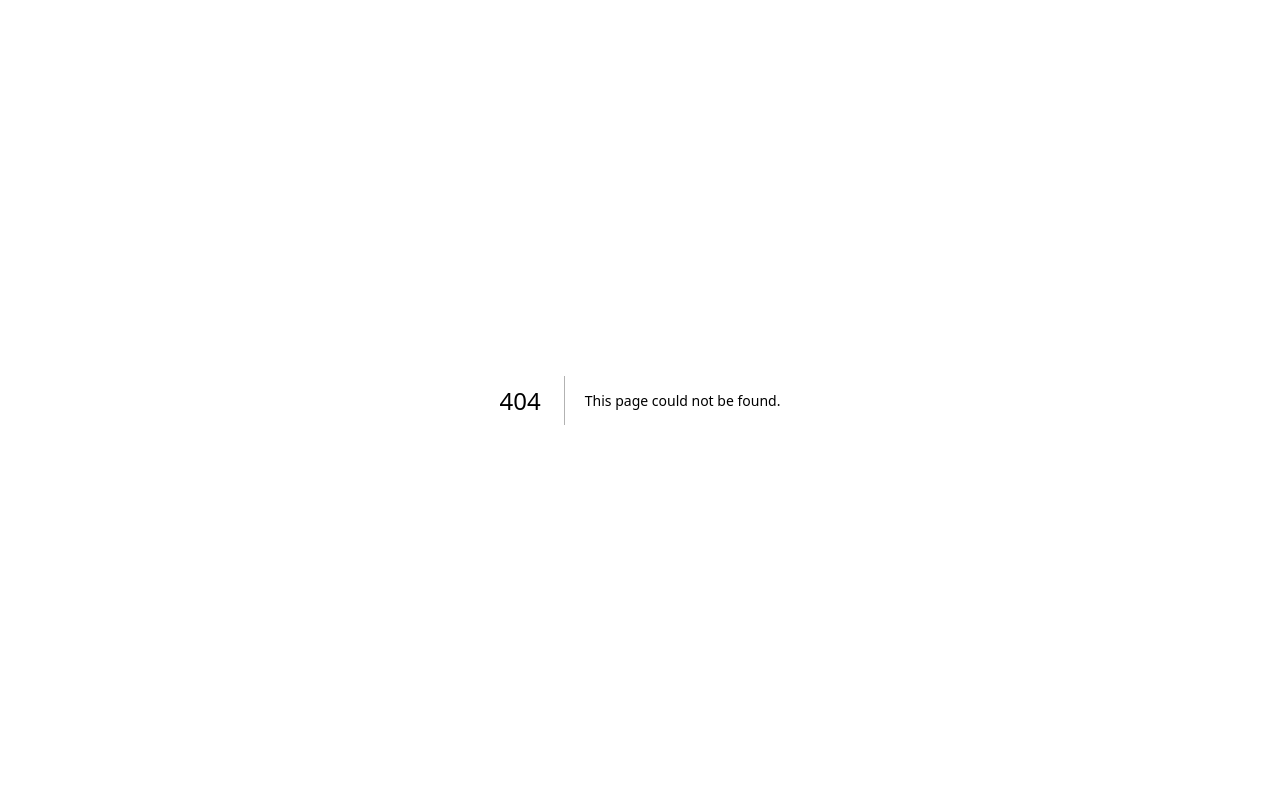
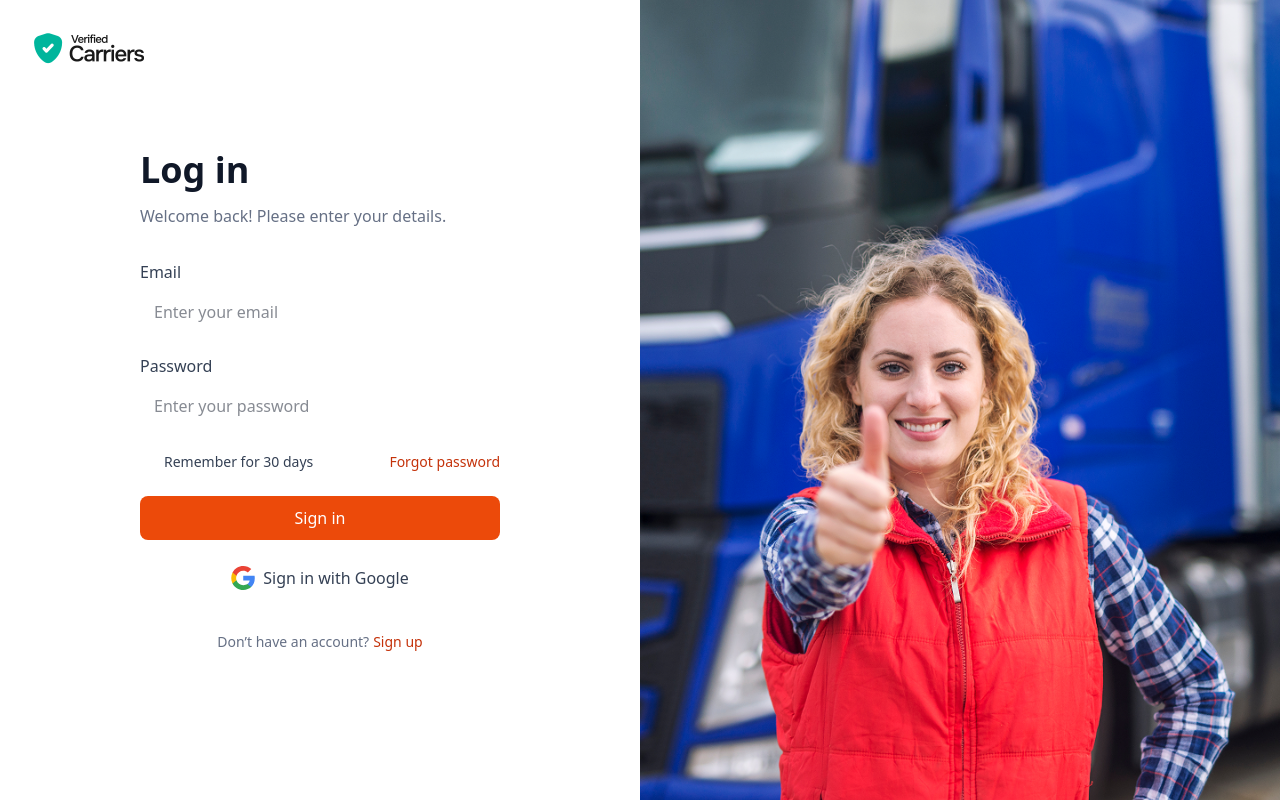
Before and after one commit to Akbar1909/verified-carriers-app, a Next.js app: page /auth/login in a window 1280 px wide. Before the commit this address had no page. Built offline with nearby package versions, Linux system fonts and the light colour scheme.

Commit message:
login fpr

```diff
--- /dev/null
+++ b/src/app/auth/login/_components/LoginForm.tsx
@@ -0,0 +1,49 @@
+'use client'
+import Button from '@/components/Button';
+import Checkbox from '@/components/Checkbox';
+import { GoogleIcon } from '@/components/SvgIcons';
+import TextField from '@/components/TextField';
+import Link from 'next/link';
+import {Controller, useForm} from 'react-hook-form';
+
+const LoginForm = () => {
+
+  const {control, register, handleSubmit} = useForm()
+
+  const onSubmit=handleSubmit(values=>console.log(values));
+
+  return (
+    <form onSubmit={onSubmit} className='w-90'>
+         <h1 className='text-d-md-semibold text-gray-900 mb-3'>Log in</h1>
+         <p className='text-md text-gray-500'>Welcome back! Please enter your details.</p>
+
+         <div className='mt-8'>
+         <TextField label='Email' placeholder='Enter your email' {...register('email')} rootClassName='mb-5' />
+         <TextField label='Password' type='password' placeholder='Enter your password' {...register('password')} rootClassName='mb-6' />
+
+         <div className='flex justify-between items-center'>
+             <Controller control={control} name=''render={({field})=><div>
+                <Checkbox labelProps={{className:'text-sm'}} label='Remember for 30 days' />
+             </div>} />
+
+             <Link href='#' className='text-sm-medium text-orange-700'>
+              Forgot password
+              </Link>
+         </div>
+
+         <div className='mt-6 flex flex-col gap-4'>
+              <Button fullWidth size='lg'>Sign in</Button>
+              <Button startIcon={<GoogleIcon/>} color='secondary-gray' size='lg' fullWidth>
+                 Sign in with Google
+              </Button>
+         </div>
+
+         <div className='mt-8 flex items-center gap-1 justify-center'>
+             <span className='text-sm text-gray-500'>Don’t have an account?</span><Link href='#' className='text-sm-medium text-orange-700'>Sign up</Link>
+         </div>
+         </div>
+    </form>
+  )
+}
+
+export default LoginForm
--- /dev/null
+++ b/src/app/auth/login/page.tsx
@@ -0,0 +1,31 @@
+import Image from "next/image";
+import LoginForm from "./_components/LoginForm";
+
+const LoginPage = () => {
+  return (
+    <div className="grid grid-cols-2 w-screen h-screen">
+      <div className="flex relative h-full items-center justify-center">
+        <Image
+          alt="Verified carriers logo"
+          width={116}
+          height={32}
+          src="/images/main-logo.png"
+          className="absolute top-8 left-8"
+        />
+        <LoginForm />
+      </div>
+      <div className="relative">
+        <Image
+          alt=""
+          priority
+          className="absolute"
+          src="/images/login-hero.png"
+          fill
+          objectFit="cover"
+        />
+      </div>
+    </div>
+  );
+};
+
+export default LoginPage;
--- a/src/app/components/page.tsx
+++ b/src/app/components/page.tsx
@@ -1,5 +1,6 @@
 import Button from "@/components/Button";
 import Checkbox from "@/components/Checkbox";
+import PhoneField from "@/components/PhoneField";
 import RichText from "@/components/RichText";
 import Select from "@/components/Select";
 import CircleIcon, { HelpIcon, MailIcon } from "@/components/SvgIcons";
@@ -9,6 +10,10 @@ import TextField from "@/components/TextField/TextField";
 export default function Home() {
   return (
     <div className="p-6 flex flex-col gap-6">
+
+      <PhoneField/>
+
+      <TextField placeholder="Phone number" />
 
       <div className="flex items-center gap-2">
          <Checkbox helperText="Save my login details for next time." label="Remember me" size='md' shape='round' variant='radio' initialState='checked' />
--- a/src/components/Checkbox/Checkbox.tsx
+++ b/src/components/Checkbox/Checkbox.tsx
@@ -1,6 +1,6 @@
 "use client";
 
-import { useState } from "react";
+import { ComponentProps, ComponentPropsWithoutRef, useState } from "react";
 import { twMerge } from "tailwind-merge";
 import { CheckIcon, MinusIcon } from "../SvgIcons";
 
@@ -13,6 +13,7 @@ interface CheckboxProps {
   variant?: "checkbox" | "radio" | "circular";
   label?: string;
   helperText?: string;
+  labelProps?:ComponentPropsWithoutRef<'label'>
 }
 
 const Checkbox = ({
@@ -24,9 +25,12 @@ const Checkbox = ({
   variant = "checkbox",
   label,
   helperText,
+  labelProps
 }: CheckboxProps) => {
   const [state, setState] = useState(initialState);
   const [isFocused, setIsFocused] = useState(false);
+
+  const {className:labelClassName,...labelComputedProps} = labelProps || {};
 
   const handleClick = () => {
     // Cycle through states: unchecked -> checked -> indeterminate -> unchecked
@@ -95,8 +99,10 @@ const Checkbox = ({
             className={twMerge(
               "text-md-medium text-gray-700",
               disabled && "text-gray-300",
-              size === 'sm' && 'text-sm-medium'
+              size === 'sm' && 'text-sm-medium',
+              labelClassName
             )}
+            {...labelComputedProps}
           >
             {label}
           </label>
--- a/src/components/Layout/Header/Header.tsx
+++ b/src/components/Layout/Header/Header.tsx
@@ -63,7 +63,7 @@ const Header = () => {
           <li className="px-3 py-2.5">
             {" "}
             <Link
-              href="#"
+              href="/auth/login"
               className="text-md-medium text-gray-500 hover:text-gray-600"
             >
               Log in
--- /dev/null
+++ b/src/components/PhoneField/PhoneField.style.css
@@ -0,0 +1,12 @@
+.flag-dropdown {
+    border-bottom-left-radius: 8px !important;
+    border-top-left-radius: 8px !important;
+    background-color: white !important;
+    border-color: #d0d5dd !important;
+}
+
+.selected-flag{
+    border-bottom-left-radius: 8px !important;
+    border-top-left-radius: 8px !important;
+
+}
--- /dev/null
+++ b/src/components/PhoneField/PhoneField.tsx
@@ -0,0 +1,76 @@
+"use client";
+import PhoneInput, { PhoneInputProps } from "react-phone-input-2";
+import "react-phone-input-2/lib/style.css";
+import { twMerge } from "tailwind-merge";
+import "./PhoneField.style.css";
+import { ComponentProps } from "react";
+import FormLabel from "../FormLabel";
+import HelperText from "../HelperText";
+
+interface PhoneFieldProps extends PhoneInputProps {
+  hasError?: boolean;
+  label?: string;
+  labelProps?: ComponentProps<typeof FormLabel>;
+  helperText?: string;
+  helperTextProps?: ComponentProps<typeof HelperText>;
+}
+
+const PhoneField = ({
+  containerClass,
+  inputClass,
+  dropdownClass,
+  hasError,
+  label,
+  labelProps,
+  helperText,
+  helperTextProps,
+  ...computedProps
+}: PhoneFieldProps) => {
+  const { className: helperTextClassName, ...computedHelperTextProps } =
+    helperTextProps || {};
+
+  return (
+    <div className="flex flex-col w-full relative gap-y-1.5">
+      {label && <FormLabel {...labelProps}>{label}</FormLabel>}
+      <PhoneInput
+        country={"us"}
+        containerClass={twMerge("w-fit", containerClass)}
+        dropdownClass={twMerge(
+          "bg-white max-h-80 !border-gray-100 !shadow-select",
+          dropdownClass
+        )}
+        inputClass={twMerge(
+          "transition-all duration-300 h-full text-md text-gray-900",
+          "!h-11 pl-[14px] py-2.5 shadow-xs w-full",
+          "border !border-gray-300 bg-white !rounded-lg",
+          "placeholder:text-gray-500 placeholder:text-md",
+          "focus:outline-0 focus:ring-0",
+          "focus:border focus:border-orange-300 focus:shadow-input-focus",
+          "disabled:border-gray-300 disabled:bg-gray-50 disabled:placeholder:text-gray-500 disabled:text-gray-500",
+
+          // startIcon && "pl-10.5",
+          // endIcon && "pr-10.5",
+          hasError &&
+            "!border-error-300 focus:border-error-300 !shadow-input-destructive-focus",
+          inputClass
+          // className
+        )}
+        {...computedProps}
+      />
+
+      {helperText && (
+        <HelperText
+          className={twMerge(
+            "absolute top-[100%] -bottom-1.5",
+            helperTextClassName
+          )}
+          {...computedHelperTextProps}
+        >
+          {helperText}
+        </HelperText>
+      )}
+    </div>
+  );
+};
+
+export default PhoneField;
--- /dev/null
+++ b/src/components/PhoneField/index.ts
@@ -0,0 +1 @@
+export {default} from './PhoneField'
--- /dev/null
+++ b/src/components/SvgIcons/GoogleIcon.tsx
@@ -0,0 +1,40 @@
+import { ComponentPropsWithoutRef } from "react";
+
+const GoogleIcon = (props:ComponentPropsWithoutRef<'svg'>) => {
+  return (
+    <svg
+      width="24"
+      height="24"
+      viewBox="0 0 24 24"
+      fill="none"
+      xmlns="http://www.w3.org/2000/svg"
+      {...props}
+    >
+      <g clip-path="url(#clip0_8878_5501)">
+        <path
+          d="M23.7663 12.2764C23.7663 11.4607 23.7001 10.6406 23.559 9.83807H12.2402V14.4591H18.722C18.453 15.9494 17.5888 17.2678 16.3233 18.1056V21.1039H20.1903C22.4611 19.0139 23.7663 15.9274 23.7663 12.2764Z"
+          fill="#4285F4"
+        />
+        <path
+          d="M12.2401 24.0008C15.4766 24.0008 18.2059 22.9382 20.1945 21.1039L16.3276 18.1055C15.2517 18.8375 13.8627 19.252 12.2445 19.252C9.11388 19.252 6.45946 17.1399 5.50705 14.3003H1.5166V17.3912C3.55371 21.4434 7.7029 24.0008 12.2401 24.0008Z"
+          fill="#34A853"
+        />
+        <path
+          d="M5.50277 14.3003C5.00011 12.8099 5.00011 11.1961 5.50277 9.70575V6.61481H1.51674C-0.185266 10.0056 -0.185266 14.0004 1.51674 17.3912L5.50277 14.3003Z"
+          fill="#FBBC04"
+        />
+        <path
+          d="M12.2401 4.74966C13.9509 4.7232 15.6044 5.36697 16.8434 6.54867L20.2695 3.12262C18.1001 1.0855 15.2208 -0.034466 12.2401 0.000808666C7.7029 0.000808666 3.55371 2.55822 1.5166 6.61481L5.50264 9.70575C6.45064 6.86173 9.10947 4.74966 12.2401 4.74966Z"
+          fill="#EA4335"
+        />
+      </g>
+      <defs>
+        <clipPath id="clip0_8878_5501">
+          <rect width="24" height="24" fill="white" />
+        </clipPath>
+      </defs>
+    </svg>
+  );
+};
+
+export default GoogleIcon;
--- a/src/components/SvgIcons/index.ts
+++ b/src/components/SvgIcons/index.ts
@@ -20,3 +20,4 @@ export {default as UserPlusIcon} from './UserPlusIcon'
 export {default as XIcon} from './XIcon'
 export {default as LinkedinIcon} from './LinkedinIcon'
 export {default as MetaIcon} from './MetaIcon'
+export {default as GoogleIcon} from './GoogleIcon'
--- a/src/components/TextField/TextField.tsx
+++ b/src/components/TextField/TextField.tsx
@@ -39,7 +39,7 @@ const TextField = ({
     helperTextProps || {};
 
   return (
-    <div className={twMerge("w-fit flex flex-col gap-y-1.5", rootClassName)}>
+    <div className={twMerge("w-full flex flex-col gap-y-1.5", rootClassName)}>
       {label && (
         <FormLabel className={twMerge("", className)} {...computedLabelProps}>
           {label}
```
Also changed, not shown: package.json (+6 -1 lines), public/images/login-hero.png (added), 1 other file (tests, documents, lock files or other folders).
